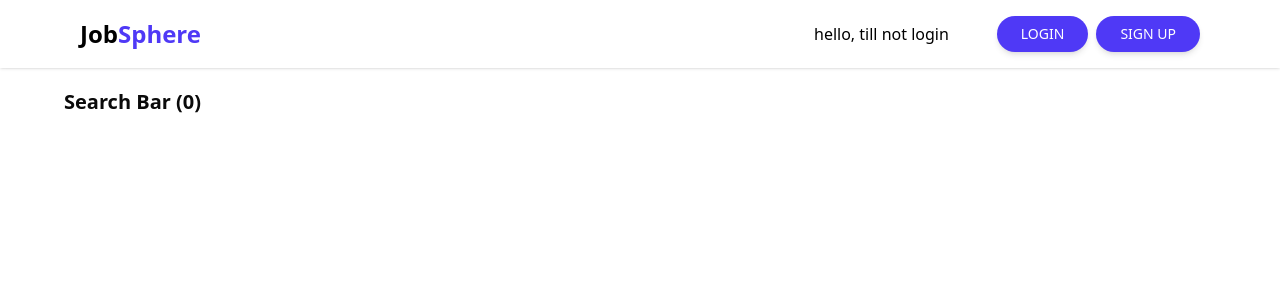
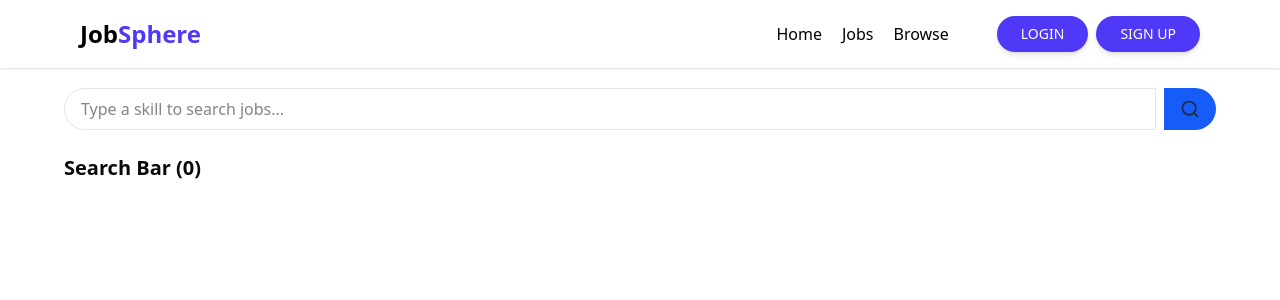
Before and after one commit to rahulsaha2005/jobportal, a React (Vite) app in the folder frontened/: page /Browse in a window 1280 px wide. Shown: the top 300 px of the page. Built offline with nearby package versions, Linux system fonts and the light colour scheme.

Commit message:
update search box of browse page , link with home page and also make case when no user login by default we will show as normal portal of student but when user login we will handle as per that case

```diff
--- a/frontened/src/components/AppliedJobTable.jsx
+++ b/frontened/src/components/AppliedJobTable.jsx
@@ -49,8 +49,8 @@ export default function AppliedJobTable() {
                       status === "rejected"
                         ? "bg-red-400"
                         : status === "pending"
-                        ? "bg-gray-400"
-                        : "bg-green-400"
+                          ? "bg-gray-400"
+                          : "bg-green-400"
                     }`}
                   >
                     passed
--- a/frontened/src/components/Browse.jsx
+++ b/frontened/src/components/Browse.jsx
@@ -1,24 +1,64 @@
-import React from "react";
+import React, { useEffect, useState } from "react";
 import { connect, useSelector } from "react-redux";
 import Job from "./Job.jsx";
-const RandomJob = [1, 2, 3, 4, 5, 6, 7, 8, 9];
+import { useSearchParams } from "react-router-dom";
+import { Search } from "lucide-react";
 
 const Browse = () => {
-    const { allJobs } = useSelector((store) => store.job);
+  const { allJobs } = useSelector((store) => store.job);
+  const [searchInput, setSearchInput] = useState("");
+  const [urlParamValue] = useSearchParams("");
+  const [JOB, setJOB] = useState([]);
+
+  useEffect(() => {
+    const searchCareer = urlParamValue.get("skill") || "" || searchInput;
+
+    if (searchCareer) {
+      // console.log(allJobs());
+      setSearchInput(searchCareer);
+      const filtered = allJobs?.filter((job) =>
+        job?.title.toLowerCase().includes(searchCareer.toLowerCase()),
+      );
+      setJOB(filtered);
+    } else {
+      setJOB(allJobs);
+    }
+  }, [urlParamValue, searchInput, allJobs]);
 
   return (
     <div className="max-w-6xl  mx-auto my-5">
-      <h1 className="font-bold mb-4 text-xl">
-        Search Bar ({allJobs?.length})
-      </h1>
+      <form
+        onSubmit={(e) => {
+          e.preventDefault();
+        }}
+        className="flex gap-2"
+      >
+        <input
+          type="text"
+          value={searchInput}
+          onChange={(e) => setSearchInput(e.target.value)}
+          placeholder="Type a skill to search jobs..."
+          className="w-full px-4 py-2 border rounded-l-full outline-none focus:ring-2 focus:ring-[#bedbff]"
+          // className="flex-1 px-4 py-3 border rounded-l-full outline-none focus:ring-2 focus:ring-yellow-300"
+        />
+
+        <button
+          type="submit"
+          className="bg-[#155cf9] hover:bg-[#4f39f6] px-4 flex items-center justify-center rounded-r-full"
+        >
+          <Search className="h-5 w-5 text-gray-800" />
+        </button>
+      </form>
+      <br />
+      <h1 className="font-bold mb-4 text-xl">Search Bar ({JOB.length})</h1>
       <div
         className="grid grid-cols-1 sm:grid-cols-2 md:grid-cols-3
                 gap-5 md:gap-10
                 mx-auto md:mx-0
                 w-full max-w-[375px] md:max-w-6xl"
       >
-        {allJobs?.map((value, idx) => (
-          <Job key={idx} job={value}  />
+        {JOB.map((value, idx) => (
+          <Job key={idx} job={value} />
         ))}
       </div>
     </div>
--- a/frontened/src/components/CategoryCarousel.jsx
+++ b/frontened/src/components/CategoryCarousel.jsx
@@ -8,6 +8,7 @@ import {
 } from "./ui/carousel";
 import { Button } from "./ui/button";
 import { ChevronLeft, ChevronRight } from "lucide-react";
+import { useNavigate } from "react-router-dom";
 
 export default function CategoryCarousel() {
   const categories = [
@@ -22,6 +23,14 @@ export default function CategoryCarousel() {
     "Mobile Development",
     "Product Management",
   ];
+  const navigate = useNavigate();
+  const handleSearchUrl = (skill) => {
+    const params = new URLSearchParams();
+    params.append("skill", skill);
+
+    const url = `http://localhost:5173/Browse?${params}`;
+    navigate(url);
+  };
 
   return (
     <div className="relative w-full max-w-4xl mx-auto my-10 p-5">
@@ -35,6 +44,10 @@ export default function CategoryCarousel() {
               <Button
                 variant="outline"
                 className="rounded-full w-full text-[12px] lg:text-[14px] font-bold bg-black-200"
+                onClick={(e) => {
+                  e.preventDefault();
+                  handleSearchUrl(e.target.innerText);
+                }}
               >
                 {cat}
               </Button>
--- a/frontened/src/components/HeroSection.jsx
+++ b/frontened/src/components/HeroSection.jsx
@@ -1,9 +1,25 @@
-import React from "react";
+import React, { useState } from "react";
 import { Input } from "./ui/input";
 import { Search } from "lucide-react";
 import { Button } from "./ui/button";
+import { useNavigate } from "react-router-dom";
 
 export default function HeroSection() {
+  const navigate = useNavigate();
+  const [InputStudentSkill, setInputStudentSkill] = useState("");
+
+  const RedirectingToBrowsepage = () => {
+    if (InputStudentSkill) {
+      const params = new URLSearchParams();
+      params.append("skill", InputStudentSkill);
+
+      const url = params.toString()
+        ? `http://localhost:5173/Browse?${params.toString()}`
+        : `http://localhost:5173/Browse`;
+      navigate(url);
+    }
+  };
+  console.log(InputStudentSkill);
   return (
     <div className="mt-5 text-center">
       <div className="relative z-10 flex flex-col gap-6 max-w-3xl mx-auto">
@@ -14,24 +30,33 @@ export default function HeroSection() {
 
         {/* Heading */}
         <h1 className="text-3xl md:text-5xl font-bold leading-snug">
-          Search, Apply & <br />
-          <span className="text-yellow-300">Dream Jobs</span>
+          Discover Opportunities.
+          <br />
+          Build Your <span className="text-yellow-300">Dream Career</span>
         </h1>
 
         {/* Subheading */}
         <p className="text-lg md:text-xl text-gray-200">
-          Where your career aspirations turn into reality — fast, simple, and
-          reliable.
+          Connecting your skills with the right opportunities — quickly and
+          effortlessly.
         </p>
 
         {/* Search bar */}
         <div className="flex w-full max-w-md mx-auto shadow-lg rounded-full overflow-hidden border border-white bg-white animate-fade-in">
           <Input
             type="text"
+            value={InputStudentSkill}
+            onChange={(e) => setInputStudentSkill(e.target.value)}
             placeholder="Find Your Dream Jobs"
             className="flex-1 px-4 py-3 text-gray-800 placeholder-gray-400 outline-none border-none transition-all duration-300 focus:ring-2 focus:ring-yellow-300"
           />
-          <Button className="bg-yellow-300 hover:bg-yellow-400 transition-colors px-6 flex items-center justify-center rounded-r-full">
+          <Button
+            className="bg-yellow-300 hover:bg-yellow-400 transition-colors px-6 flex items-center justify-center rounded-r-full"
+            onClick={(e) => {
+              e.preventDefault();
+              RedirectingToBrowsepage();
+            }}
+          >
             <Search className="h-5 w-5 text-gray-800" />
           </Button>
         </div>
--- a/frontened/src/components/Home.jsx
+++ b/frontened/src/components/Home.jsx
@@ -12,11 +12,12 @@ export default function Home() {
   const { user } = useSelector((store) => store.auth);
   const navigate = useNavigate();
   useEffect(() => {
-    if (user?.role !== "student") {
+    if (user?.role !== "student" && user?.role === "recuriter") {
       navigate("/admin/Companies");
     }
+
   }, []);
-  GetAllJobs();
+ GetAllJobs();
   return (
     <>
       <div className="relative  bg-linear-to-r from-purple-600 to-blue-500 text-white min-h-screen px-4 overflow-hidden">
--- a/frontened/src/components/JobDescription.jsx
+++ b/frontened/src/components/JobDescription.jsx
@@ -6,12 +6,11 @@ import {
   APPLICATION_API_END_POINT,
   JOB_API_END_POINT,
 } from "../utils/constant.js";
-import { useParams } from "react-router-dom";
+import { useNavigate, useParams } from "react-router-dom";
 import { Button } from "./ui/button.jsx";
 import { useDispatch, useSelector } from "react-redux";
 import { toast } from "sonner";
 import { setAllJobs, setSingleJob } from "../redux/jobSlice.js";
-import GetAllJobs from "./hooks/getAllJobs.jsx";
 
 export default function JobDescription() {
   const { id } = useParams();
@@ -20,6 +19,7 @@ export default function JobDescription() {
   const [isApplying, setIsApplying] = useState(false);
   const { singleJob } = useSelector((store) => store.job);
   const dispatch = useDispatch();
+  const navigate = useNavigate();
   useEffect(() => {
     const fetchJob = async () => {
       try {
@@ -53,6 +53,12 @@ export default function JobDescription() {
   }
 
   const applyJobHandler = async () => {
+    if (user === null || user === undefined) {
+      toast("Login First Then Apply");
+      navigate("/login");
+      return;
+    }
+
     if (isApplied || isApplying) return;
 
     try {
@@ -188,11 +194,13 @@ export default function JobDescription() {
               : "bg-[#7209b7] hover:bg-[#5f32ad]"
           }`}
         >
-          {isApplying
+          {isApplying && user
             ? "Applying..."
-            : isApplied
-            ? "Already Applied"
-            : "Apply Now"}
+            : user
+              ? isApplied
+                ? "Already Applied"
+                : "Apply Now"
+              : "Apply Now"}
         </Button>
       </div>
     </div>
--- a/frontened/src/components/LatestJobs.jsx
+++ b/frontened/src/components/LatestJobs.jsx
@@ -44,7 +44,7 @@ export default function LatestJobs() {
       </h1>
       <div className="relative z-10 m-8 grid grid-cols-1 sm:grid-cols-3 gap-4">
         {randomJobs?.slice(0, 6).map((job, index) => (
-          <LatestJobCards key={index} job={job}/>
+          <LatestJobCards key={index} job={job} />
         ))}
       </div>
     </div>
--- a/frontened/src/components/shared/Navbar.jsx
+++ b/frontened/src/components/shared/Navbar.jsx
@@ -115,9 +115,8 @@ export const Navbar = () => {
 
   return (
     <nav
-      className={`sticky top-0 z-50 bg-white/90 backdrop-blur-sm shadow transition-all duration-300 ${
-        scrolled ? "opacity-80 py-2" : "opacity-100 py-4"
-      }`}
+      className={`sticky top-0 z-50 bg-white/90 backdrop-blur-sm shadow transition-opacity duration-300
+ ${scrolled ? "opacity-80 py-2" : "opacity-100 py-4"}`}
     >
       <div className="flex items-center justify-between mx-auto max-w-6xl px-4">
         {/* Logo */}
@@ -130,9 +129,18 @@ export const Navbar = () => {
 
         <div className="hidden md:flex items-center gap-12">
           <ul className="flex font-medium items-center gap-5 text-black">
-            {user?.role === "student" ? (
+            {user?.role === "recruiter" ? (
               <>
-                {/* {" student side"} */}
+                {/* {"recruiter side "} */}
+                <li className="hover:text-indigo-600 cursor-pointer transition-colors duration-200">
+                  <Link to="/admin/companies">Companies</Link>
+                </li>
+                <li className="hover:text-indigo-600 cursor-pointer transition-colors duration-200">
+                  <Link to="/admin/jobs">Jobs</Link>
+                </li>
+              </>
+            ) : (
+              <>
                 <li className="hover:text-indigo-600 cursor-pointer transition-colors duration-200">
                   <Link to="/">Home</Link>
                 </li>
@@ -143,18 +151,6 @@ export const Navbar = () => {
                   <Link to="/Browse">Browse</Link>
                 </li>
               </>
-            ) : user?.role === "recruiter" ? (
-              <>
-                {/* {"recruiter side "} */}
-                <li className="hover:text-indigo-600 cursor-pointer transition-colors duration-200">
-                  <Link to="/admin/companies">Companies</Link>
-                </li>
-                <li className="hover:text-indigo-600 cursor-pointer transition-colors duration-200">
-                  <Link to="/admin/jobs">Jobs</Link>
-                </li>
-              </>
-            ) : (
-              <>hello, till not login</>
             )}
           </ul>
           {!user ? LoginSignup : popContent}
```
Also changed, not shown: 2 other files (tests, documents, lock files or other folders).
